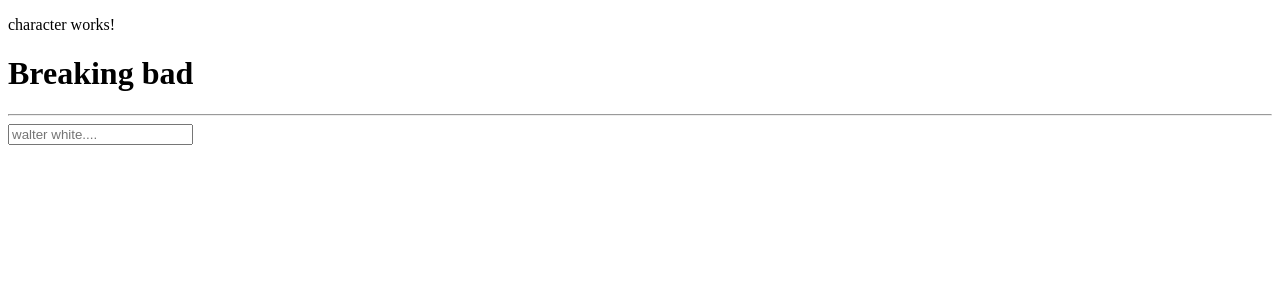
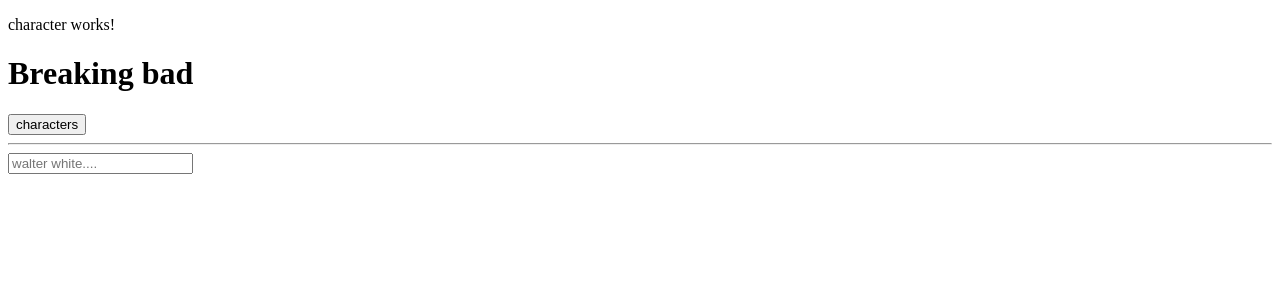
Before and after one commit to hidenmoons/Breaking-bad-character, an Angular app: page / in a window 1280 px wide. Shown: the top 300 px of the page. Built offline with nearby package versions, Linux system fonts and the light colour scheme.

Commit message:
pidiendo datos de la api y estilizando paginna para las card

```diff
--- a/src/app/app.module.ts
+++ b/src/app/app.module.ts
@@ -1,3 +1,4 @@
+import { HttpClient, HttpClientModule } from '@angular/common/http';
 import { NgModule } from '@angular/core';
 import { BrowserModule } from '@angular/platform-browser';
 
@@ -12,7 +13,9 @@
   ],
   imports: [
     BrowserModule,
-    AppRoutingModule
+    AppRoutingModule,
+    HttpClientModule
+
   ],
   providers: [],
   bootstrap: [AppComponent]
--- /dev/null
+++ b/src/app/interface/Personaje.ts
@@ -0,0 +1,12 @@
+export interface Personaje{
+char_id:number,
+name:string,
+nickname:string,
+img:string,
+status:string,
+ocuppation: Ocuppation[];
+}
+
+export interface Ocuppation{
+    name:string;
+}
--- a/src/app/pages/character/character.component.html
+++ b/src/app/pages/character/character.component.html
@@ -1,6 +1,13 @@
 <p>character works!</p>
 <div class="container my-5">
     <h1>Breaking bad</h1>
+    <button (click)="getcharacter()">characters</button>
     <hr/>
     <input type="text" class="form-control" placeholder="walter white...." (input)="filter($event)">
+
+    <div class="wrapper">
+        <div *ngFor="let personake of personajes">
+
+        </div>
+    </div>
 </div>
--- a/src/app/pages/character/character.component.scss
+++ b/src/app/pages/character/character.component.scss
@@ -0,0 +1,6 @@
+.wrapper {
+    display: grid;
+    grid-template-columns: repeat(3, 1fr);
+    grid-gap: 10px;
+    grid-auto-rows: minmax(100px, auto);
+  }
--- a/src/app/pages/character/character.component.ts
+++ b/src/app/pages/character/character.component.ts
@@ -1,5 +1,7 @@
 import { Component, OnInit } from '@angular/core';
-
+import { CharacterService } from 'src/app/services/character.service';
+import {HttpClient} from '@angular/common/http'
+import { Personaje } from 'src/app/interface/Personaje';
 @Component({
   selector: 'app-character',
   templateUrl: './character.component.html',
@@ -7,7 +9,9 @@
 })
 export class CharacterComponent {
 
-  constructor() { }
+  personajes: Personaje[]|undefined
+
+  constructor(private character:CharacterService) { }
 
   filter(e:any)
   {
@@ -15,5 +19,24 @@
     console.log({search})
   }
 
+  getcharacter(){
+
+    this.character.getCharacter().
+    subscribe((data)=>{
+
+      this.personajes =  data.map(({char_id,name , nickname , img,status,ocuppation}:Personaje)=>{
+        return{
+          char_id: char_id,
+          name: name,
+          nickname: nickname,
+          img: img,
+          status: status,
+          ocuppation: ocuppation
+        };
+      })
+      console.table(data)
+    })
+
+  }
 
 }
--- a/src/app/services/character.service.ts
+++ b/src/app/services/character.service.ts
@@ -1,9 +1,17 @@
 import { Injectable } from '@angular/core';
-
+import { HttpClient } from '@angular/common/http';
 @Injectable({
   providedIn: 'root'
 })
 export class CharacterService {
 
-  constructor() { }
+  private apiurl='https://www.breakingbadapi.com/api'
+
+  constructor(
+    private http:HttpClient,
+  ) { }
+
+  getCharacter(){
+    return this.http.get<any>(`${this.apiurl}/characters`)
+  }
 }
```
